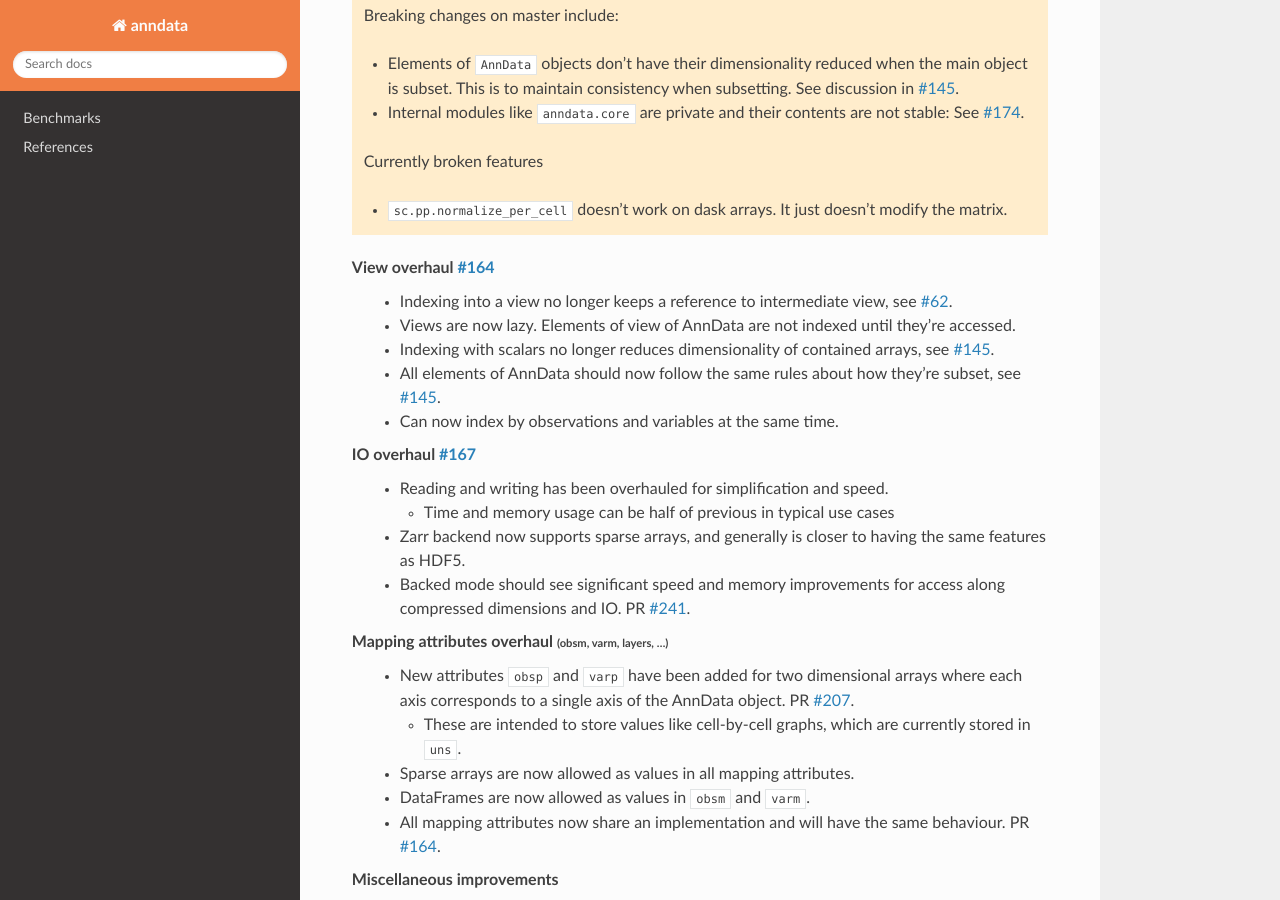
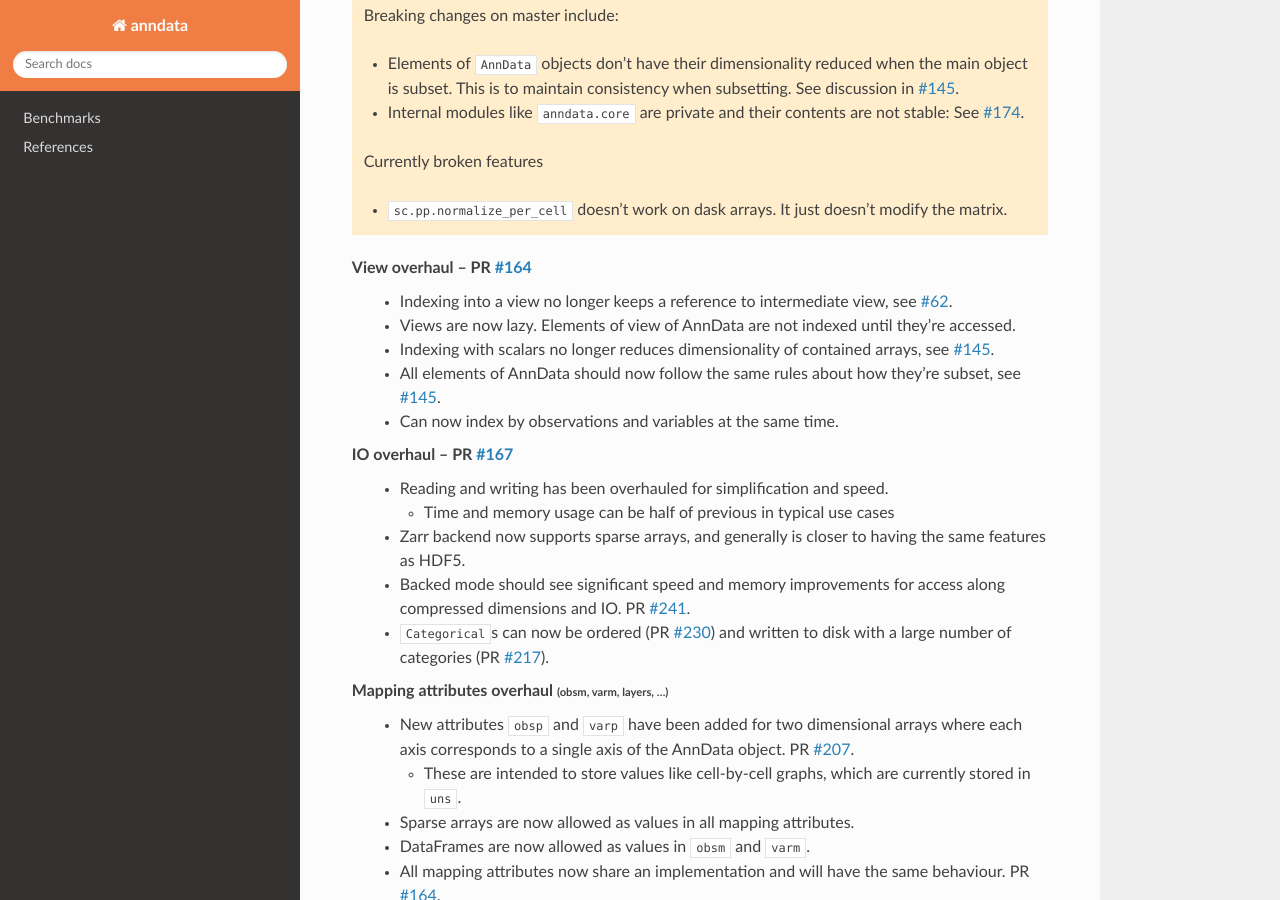
Before and after one commit to scverse/anndata, a Sphinx documentation site: the page built from docs/release_notes.rst, in a window 1280 px wide and 900 px high, scrolled down 197 px. Built offline with Sphinx 7.4.7 and the Read the Docs theme 2.0.0, drawn with Linux system fonts in a browser that asks for light colours; the version number could not be read and is left out.

Commit message:
Add sentence about categoricals

```diff
--- a/docs/release_notes.rst
+++ b/docs/release_notes.rst
@@ -17,7 +17,7 @@ On Master :small:`July 29, 2019`
    - `sc.pp.normalize_per_cell` doesn't work on dask arrays. It just doesn't modify the matrix.
 
 
-View overhaul :pr:`164`
+View overhaul – PR :pr:`164`
   - Indexing into a view no longer keeps a reference to intermediate view, see :issue:`62`.
   - Views are now lazy. Elements of view of AnnData are not indexed until they're accessed.
   - Indexing with scalars no longer reduces dimensionality of contained arrays, see :issue:`145`.
@@ -25,13 +25,14 @@ View overhaul :pr:`164`
   - Can now index by observations and variables at the same time.
 
 
-IO overhaul :pr:`167`
+IO overhaul – PR :pr:`167`
   - Reading and writing has been overhauled for simplification and speed.
 
     - Time and memory usage can be half of previous in typical use cases
 
   - Zarr backend now supports sparse arrays, and generally is closer to having the same features as HDF5.
   - Backed mode should see significant speed and memory improvements for access along compressed dimensions and IO. PR :pr:`241`.
+  - :class:`~pandas.Categorical`\ s can now be ordered (PR :pr:`230`) and written to disk with a large number of categories (PR :pr:`217`).
 
 
 Mapping attributes overhaul :smaller:`(obsm, varm, layers, …)`
```
